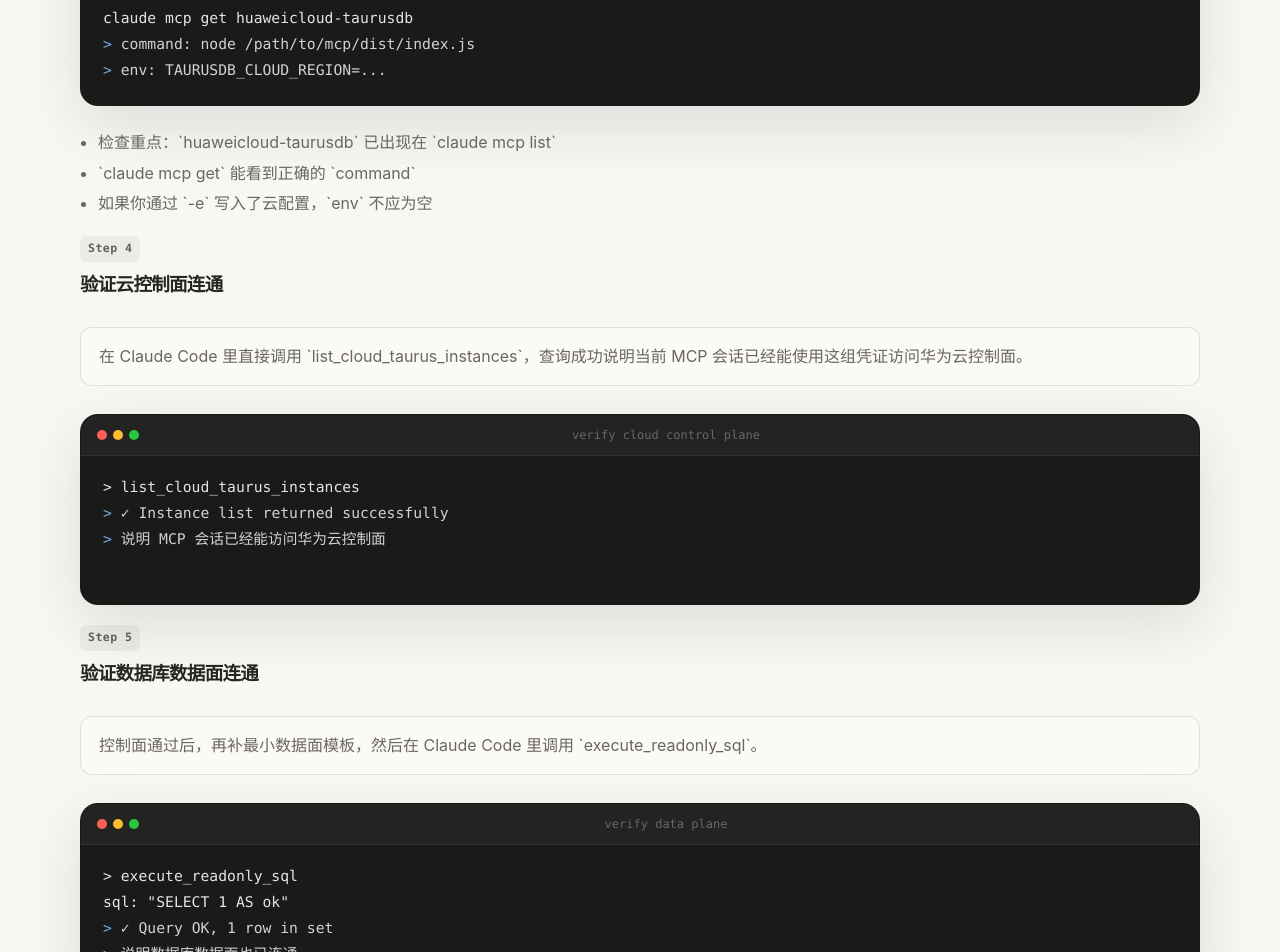
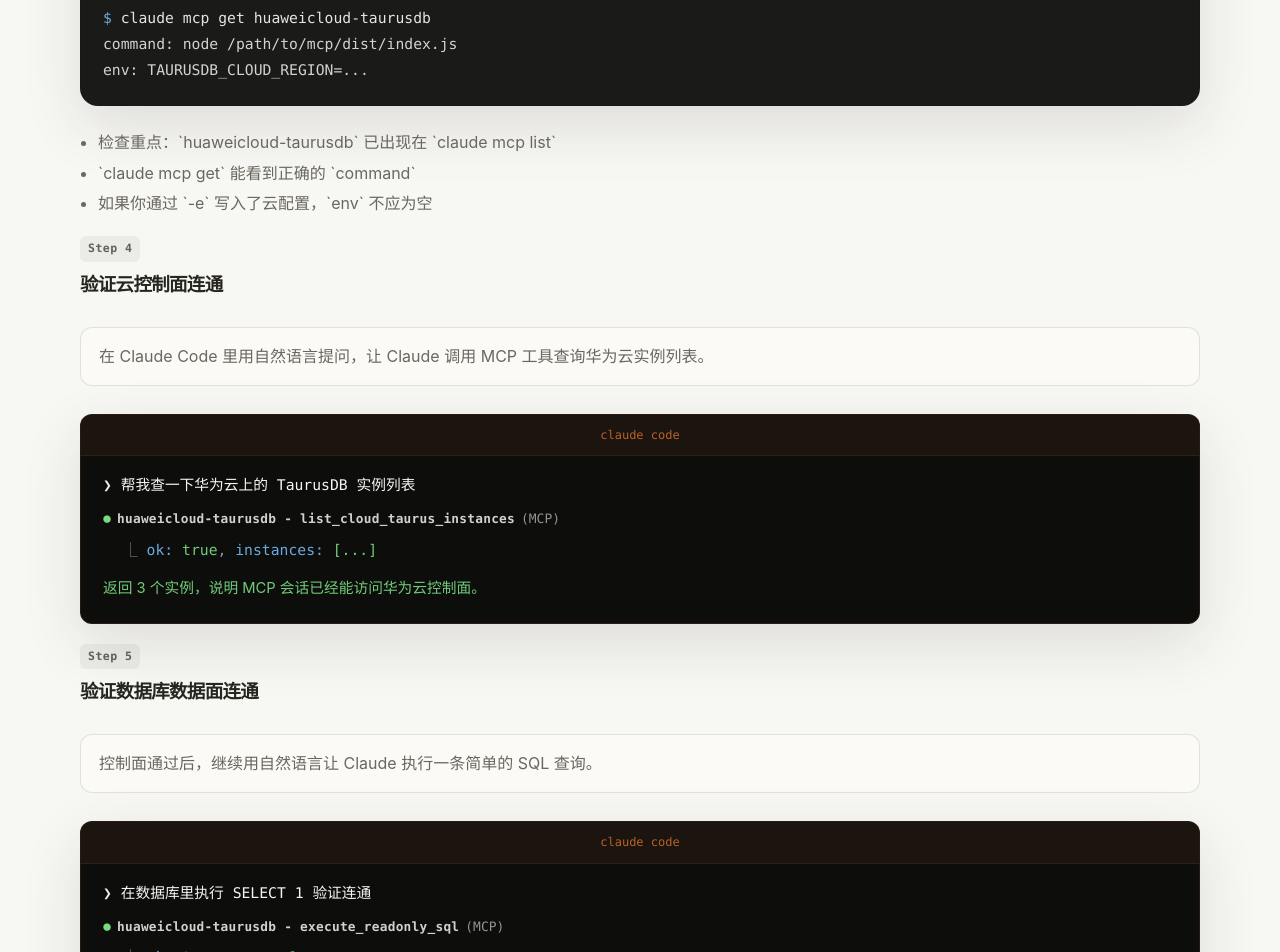
Before and after one commit to youweichen0208/opentaurus-site, a Vue app: page /agents in a window 1280 px wide. Shown: the part 1848-2800 px from the top of the page. Built offline with nearby package versions, Linux system fonts and the light colour scheme.

Commit message:
new update to the site

```diff
--- a/src/components/SiteShell.vue
+++ b/src/components/SiteShell.vue
@@ -8,7 +8,6 @@
         </div>
         <div class="nav-links">
           <RouterLink to="/mcp">MCP</RouterLink>
-          <RouterLink to="/cli">CLI</RouterLink>
           <RouterLink to="/agents">Agent 配置</RouterLink>
           <a
             href="https://github.com/youweichen0208/taurus-mcp-server"
@@ -33,7 +32,6 @@
         </div>
         <div class="footer-links">
           <RouterLink to="/mcp">MCP</RouterLink>
-          <RouterLink to="/cli">CLI</RouterLink>
           <RouterLink to="/agents">Agent 配置</RouterLink>
         </div>
       </div>
--- a/src/pages/AgentsPage.vue
+++ b/src/pages/AgentsPage.vue
@@ -4,11 +4,11 @@
       eyebrow="Agent Setup"
       title="接入 MCP 的完整配置教程"
       description="如何在 Claude Code、Cursor、VS Code 里接入 TaurusDB MCP Server。这一页面向第一次配置 Agent 的用户，按真实可走通的顺序展开。"
-      terminal-title="init client config"
+      terminal-title="mcp client config"
       :terminal-lines="[
-        'npx> @huaweicloud/taurusdb-mcp init --client claude',
-        'npx> @huaweicloud/taurusdb-mcp init --client cursor',
-        'npx> @huaweicloud/taurusdb-mcp init --client vscode',
+        'Claude Code → claude mcp add huaweicloud-taurusdb',
+        'Cursor → .cursor/mcp.json',
+        'VS Code → servers config',
         'adds server: huaweicloud-taurusdb'
       ]"
       :links="[
@@ -43,7 +43,7 @@
                   <span class="y"></span>
                   <span class="g"></span>
                 </div>
-                <span class="terminal-title mono">build mcp server</span>
+                <span class="terminal-title mono">shell</span>
               </div>
               <div class="terminal-body setup-terminal-body">
                 <div class="setup-interaction">
@@ -69,7 +69,7 @@
                   <span class="y"></span>
                   <span class="g"></span>
                 </div>
-                <span class="terminal-title mono">claude mcp add</span>
+                <span class="terminal-title mono">shell</span>
               </div>
               <div class="terminal-body setup-terminal-body">
                 <div class="setup-interaction">
@@ -102,7 +102,7 @@
                   <span class="y"></span>
                   <span class="g"></span>
                 </div>
-                <span class="terminal-title mono">claude mcp list</span>
+                <span class="terminal-title mono">shell</span>
               </div>
               <div class="terminal-body setup-terminal-body">
                 <div class="setup-interaction">
@@ -127,21 +127,26 @@
               <span class="mode-tag mono">Step 4</span>
               <h3>验证云控制面连通</h3>
             </div>
-            <p class="quote-box">在 Claude Code 里直接调用 `list_cloud_taurus_instances`，查询成功说明当前 MCP 会话已经能使用这组凭证访问华为云控制面。</p>
-            <div class="setup-terminal-card">
+            <p class="quote-box">在 Claude Code 里用自然语言提问，让 Claude 调用 MCP 工具查询华为云实例列表。</p>
+            <div class="setup-terminal-card claude-terminal">
               <div class="terminal-head">
-                <div class="lights">
-                  <span class="r"></span>
-                  <span class="y"></span>
-                  <span class="g"></span>
-                </div>
-                <span class="terminal-title mono">verify cloud control plane</span>
+                <span class="terminal-title mono">claude code</span>
               </div>
               <div class="terminal-body setup-terminal-body">
                 <div class="setup-interaction">
-                  <div class="setup-command-line mono">> list_cloud_taurus_instances</div>
-                  <div class="setup-result-line mono">✓ Instance list returned successfully</div>
-                  <div class="setup-result-line mono">说明 MCP 会话已经能访问华为云控制面</div>
+                  <div class="claude-chat-line mono">帮我查一下华为云上的 TaurusDB 实例列表</div>
+                  <div class="claude-tool-call mono">
+                    <div class="tool-header">
+                      <span class="tool-icon">⏺</span>
+                      <span class="tool-name">huaweicloud-taurusdb - list_cloud_taurus_instances</span>
+                      <span class="tool-params">(MCP)</span>
+                    </div>
+                    <div class="claude-tool-result">
+                      <span class="result-key">ok:</span> <span class="result-value">true</span>,
+                      <span class="result-key">instances:</span> <span class="result-value">[...]</span>
+                    </div>
+                  </div>
+                  <div class="claude-response">返回 3 个实例，说明 MCP 会话已经能访问华为云控制面。</div>
                 </div>
               </div>
             </div>
@@ -153,22 +158,26 @@
               <span class="mode-tag mono">Step 5</span>
               <h3>验证数据库数据面连通</h3>
             </div>
-            <p class="quote-box">控制面通过后，再补最小数据面模板，然后在 Claude Code 里调用 `execute_readonly_sql`。</p>
-            <div class="setup-terminal-card">
+            <p class="quote-box">控制面通过后，继续用自然语言让 Claude 执行一条简单的 SQL 查询。</p>
+            <div class="setup-terminal-card claude-terminal">
               <div class="terminal-head">
-                <div class="lights">
-                  <span class="r"></span>
-                  <span class="y"></span>
-                  <span class="g"></span>
-                </div>
-                <span class="terminal-title mono">verify data plane</span>
+                <span class="terminal-title mono">claude code</span>
               </div>
               <div class="terminal-body setup-terminal-body">
                 <div class="setup-interaction">
-                  <div class="setup-command-line mono">> execute_readonly_sql</div>
-                  <div class="setup-command-line mono">  sql: "SELECT 1 AS ok"</div>
-                  <div class="setup-result-line mono">✓ Query OK, 1 row in set</div>
-                  <div class="setup-result-line mono">说明数据库数据面也已连通</div>
+                  <div class="claude-chat-line mono">在数据库里执行 SELECT 1 验证连通</div>
+                  <div class="claude-tool-call mono">
+                    <div class="tool-header">
+                      <span class="tool-icon">⏺</span>
+                      <span class="tool-name">huaweicloud-taurusdb - execute_readonly_sql</span>
+                      <span class="tool-params">(MCP)</span>
+                    </div>
+                    <div class="claude-tool-result">
+                      <span class="result-key">ok:</span> <span class="result-value">true</span>,
+                      <span class="result-key">rows:</span> <span class="result-value">1</span>
+                    </div>
+                  </div>
+                  <div class="claude-response">Query OK, 1 row in set — 数据库数据面已连通。</div>
                 </div>
               </div>
             </div>
@@ -185,7 +194,7 @@
         <div class="section-head">
           <span class="mode-tag mono">Cursor & VS Code</span>
           <h2>其他客户端接入</h2>
-          <p>Cursor 和 VS Code 使用不同的 MCP 配置结构，通过 CLI 自动生成配置文件。</p>
+          <p>Cursor 和 VS Code 使用不同的 MCP 配置结构，点击下方卡片查看完整配置步骤。</p>
         </div>
 
         <div class="triptych">
@@ -203,7 +212,7 @@
           <article class="card">
             <span class="mode-tag mono">Manual</span>
             <h3>手动配置</h3>
-            <p>如果 CLI 不支持你的客户端，可以手动复制 Claude Code 的配置结构并调整配置文件位置。</p>
+            <p>如果你的客户端不在上述列表中，可以手动复制配置结构并调整配置文件位置。</p>
             <ul class="compact-list">
               <li>Cursor: `.cursor/mcp.json` 使用 `mcpServers`</li>
               <li>VS Code: 使用 `servers` 配置结构</li>
@@ -268,7 +277,7 @@
                 <span class="y"></span>
                 <span class="g"></span>
               </div>
-              <span class="terminal-title mono">claude mcp get</span>
+              <span class="terminal-title mono">shell</span>
             </div>
             <div class="terminal-body setup-terminal-body">
               <div class="setup-interaction">
--- a/src/router/index.js
+++ b/src/router/index.js
@@ -5,7 +5,6 @@
 import QueryPage from "../pages/QueryPage.vue";
 import TaurusNativePage from "../pages/TaurusNativePage.vue";
 import TaurusNativeScenarioPage from "../pages/TaurusNativeScenarioPage.vue";
-import CliPage from "../pages/CliPage.vue";
 import AgentsPage from "../pages/AgentsPage.vue";
 import AgentSetupPage from "../pages/AgentSetupPage.vue";
 
@@ -16,7 +15,6 @@
   { path: "/mcp/query", component: QueryPage },
   { path: "/mcp/taurusdb", component: TaurusNativePage },
   { path: "/mcp/taurusdb/:slug", component: TaurusNativeScenarioPage },
-  { path: "/cli", component: CliPage },
   { path: "/agents", component: AgentsPage },
   { path: "/agents/:slug", component: AgentSetupPage },
 ];
--- a/src/styles/site.css
+++ b/src/styles/site.css
@@ -1272,6 +1272,102 @@
   box-shadow: 0 20px 60px rgba(38, 37, 30, 0.12);
 }
 
+/* Claude Code 专属终端风格 */
+.claude-terminal {
+  border-radius: 12px;
+  border: 1px solid rgba(201, 106, 43, 0.15);
+  background: #0d0d0c;
+}
+
+.claude-terminal .terminal-head {
+  background: rgba(201, 106, 43, 0.08);
+  border-bottom: 1px solid rgba(201, 106, 43, 0.12);
+}
+
+.claude-terminal .terminal-title {
+  color: rgba(201, 106, 43, 0.9);
+  font-weight: 500;
+}
+
+/* Claude Code 对话风格 - 用户输入 */
+.claude-chat-line {
+  color: rgba(255, 255, 255, 0.96);
+  font-weight: 500;
+  line-height: 1.5;
+}
+
+.claude-chat-line::before {
+  content: "❯ ";
+  color: rgba(255, 255, 255, 0.92);
+}
+
+/* MCP 工具调用 */
+.claude-tool-call {
+  margin-top: 12px;
+  padding: 0;
+  background: transparent;
+  border: none;
+}
+
+.claude-tool-call .tool-header {
+  display: flex;
+  align-items: flex-start;
+  gap: 6px;
+}
+
+.claude-tool-call .tool-icon {
+  color: rgba(126, 231, 135, 0.95);
+  font-size: 1rem;
+  line-height: 1.4;
+}
+
+.claude-tool-call .tool-name {
+  color: rgba(237, 236, 236, 0.88);
+  font-weight: 600;
+}
+
+.claude-tool-call .tool-params {
+  color: rgba(237, 236, 236, 0.6);
+  font-size: 0.88em;
+}
+
+/* MCP 工具返回 */
+.claude-tool-result {
+  margin-top: 6px;
+  padding-left: 20px;
+  color: rgba(237, 236, 236, 0.6);
+}
+
+.claude-tool-result::before {
+  content: "⎿ ";
+  color: rgba(237, 236, 236, 0.5);
+}
+
+.claude-tool-result .result-key {
+  color: rgba(121, 192, 255, 0.88);
+}
+
+.claude-tool-result .result-value {
+  color: rgba(126, 231, 135, 0.88);
+}
+
+/* Claude 回复 */
+.claude-response {
+  margin-top: 14px;
+  color: rgba(126, 231, 135, 0.88);
+  line-height: 1.6;
+}
+
+/* Shell 终端风格 - 用于普通 shell 命令 */
+.setup-terminal-card:not(.claude-terminal) .setup-command-line::before {
+  content: "$ ";
+  color: rgba(121, 192, 255, 0.88);
+}
+
+.setup-terminal-card:not(.claude-terminal) .setup-result-line::before {
+  content: "";
+}
+
 .setup-terminal-body {
   min-height: 148px;
   gap: 10px;
```
Also changed, not shown: src/data/agentSetup.js (+46 -51 lines), src/pages/CliPage.vue (deleted, +0 -48 lines), src/pages/HomePage.vue (+16 -27 lines).
